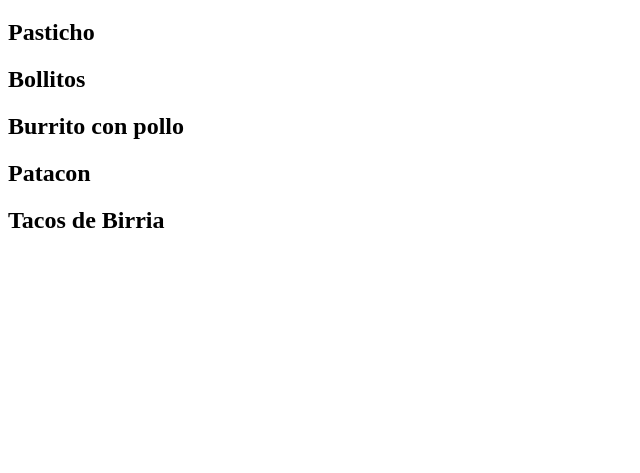
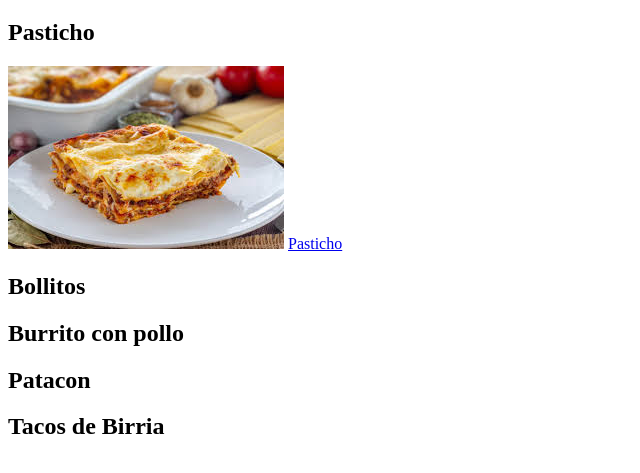
Before and after one commit to RicardoDuo/odin-recipes, a plain HTML site: page index.html in a window 1280 px wide. Shown: the part 61-534 px from the top of the page, without its empty margins (0-640 px from the left). Drawn offline with Linux system fonts and the light colour scheme.

Commit message:
carpetaimg-y-ventana-pasticho

```diff
--- a/index.html
+++ b/index.html
@@ -6,7 +6,11 @@
 </head>
 <body>
     <h1>Recetas tradicionales en el estado Zulia</h1>
+
     <h2>Pasticho</h2>
+        <img src="img/pasticho.jpg" alt="un delicioso pasticho">
+        <a href="recetas/Pasticho.html">Pasticho</a>
+
     <h2>Bollitos</h2>
     <h2>Burrito con pollo</h2>
     <h2>Patacon</h2>
```
Also changed, not shown: img/pasticho.jpg (added).
